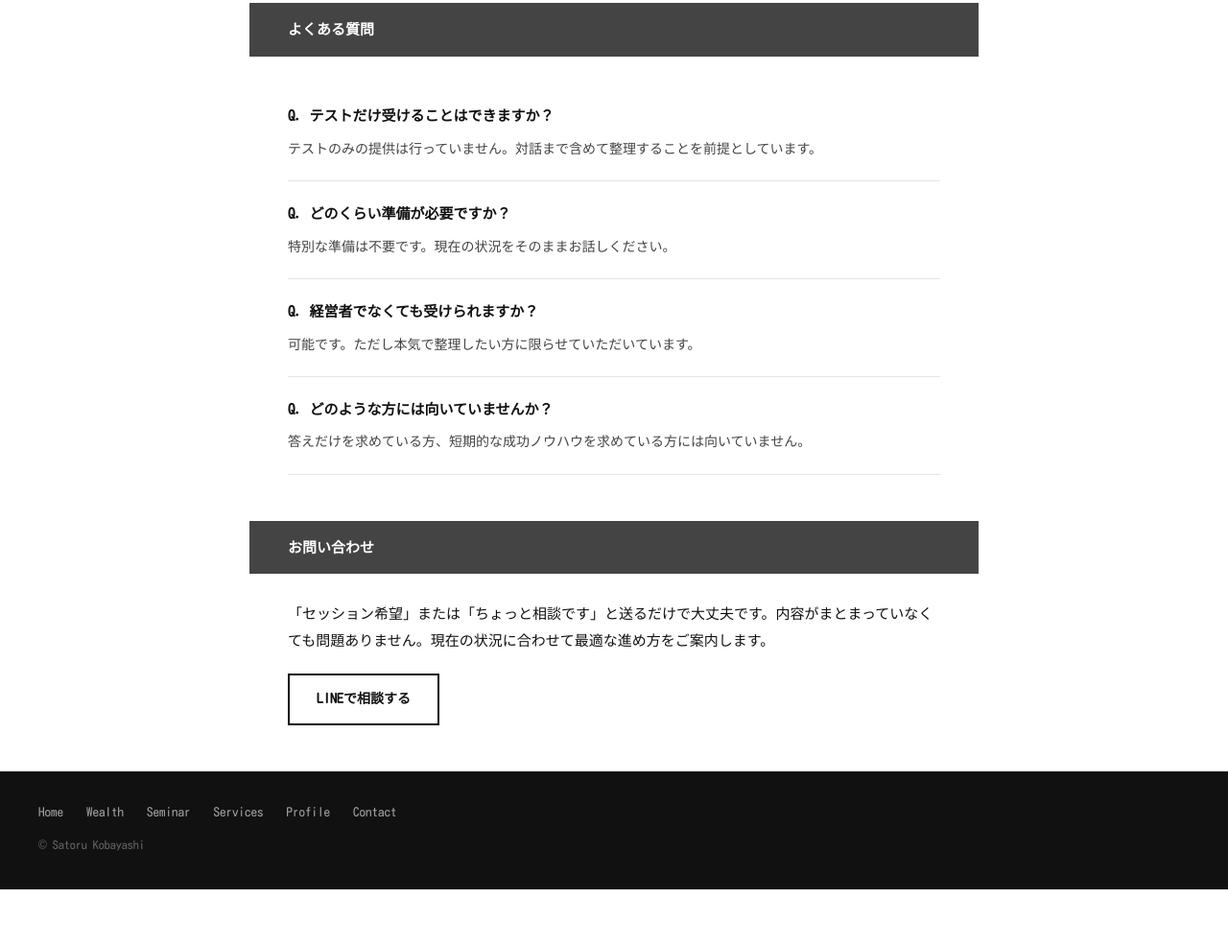
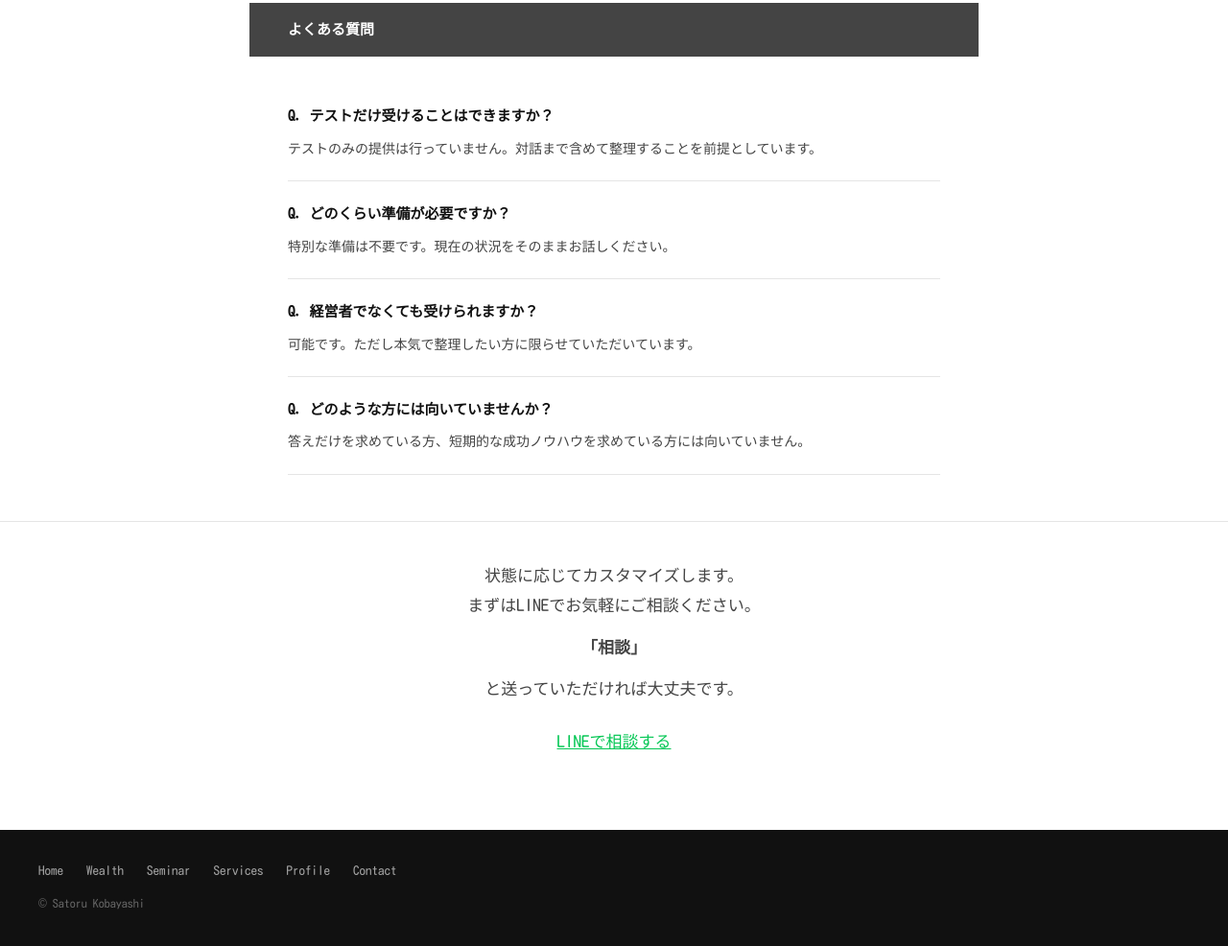
Before and after one commit to creatorsatoru-ai/satoru-site, a plain HTML site: page wealth.html in a window 1280 px wide. Shown: the part 5425-6411 px from the top of the page at 96% size. Before the commit the page ends 6352 px from the top, so only its background shows below. Drawn offline with Linux system fonts and the light colour scheme.

Commit message:
Wealth: replace contact section with LINE note

```diff
--- a/wealth.html
+++ b/wealth.html
@@ -65,6 +65,11 @@
 
     .btn { display: inline-block; border: 2px solid #111; padding: 12px 28px; font-size: 14px; font-weight: 700; transition: background 0.15s, color 0.15s; }
     .btn:hover { background: #111; color: #fff; text-decoration: none; }
+
+    .contact-note { padding: 40px 0 64px; border-top: 1px solid #e5e5e5; }
+    .contact-note p { font-size: 17px; color: #444; margin-bottom: 12px; text-align: center; }
+    .contact-note .line-cta { text-align: center; margin-top: 24px; }
+    .contact-note .line-link { color: #06C755; text-decoration: underline; font-size: 17px; }
 
     footer { background: #111; color: #fff; padding: 36px 40px; }
     footer nav { display: flex; gap: 24px; flex-wrap: wrap; }
@@ -290,11 +295,12 @@
       </div>
     </div>
 
-    <div class="section">
+    <div class="contact-note">
       <div class="wrap">
-        <p class="section-label">お問い合わせ</p>
-        <p>「セッション希望」または「ちょっと相談です」と送るだけで大丈夫です。内容がまとまっていなくても問題ありません。現在の状況に合わせて最適な進め方をご案内します。</p>
-        <p style="margin-top:20px;"><a href="connect.html" class="btn">LINEで相談する</a></p>
+        <p>状態に応じてカスタマイズします。<br>まずはLINEでお気軽にご相談ください。</p>
+        <p><strong>「相談」</strong></p>
+        <p>と送っていただければ大丈夫です。</p>
+        <p class="line-cta"><a href="https://lin.ee/ZYgB4IZ" class="line-link" target="_blank">LINEで相談する</a></p>
       </div>
     </div>
 
```
